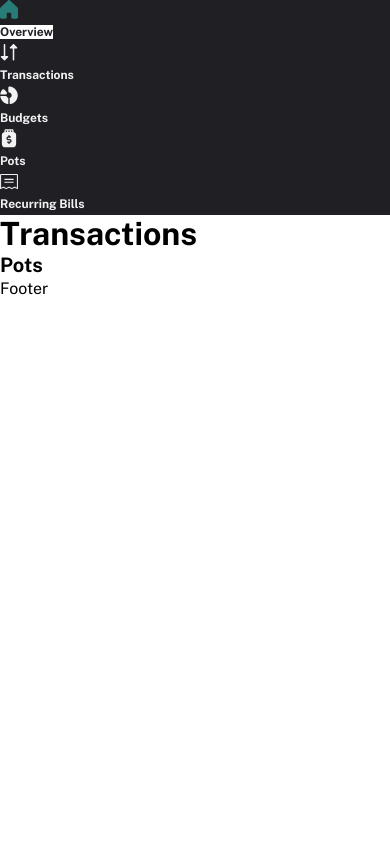
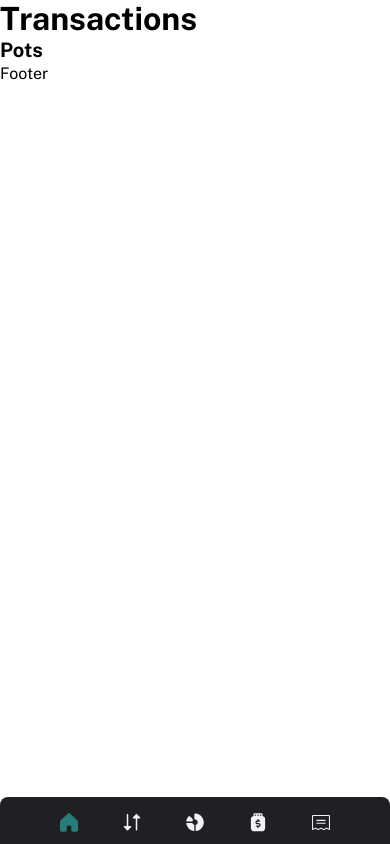
Before and after one commit to Arteque/financeapp0425, a React (Vite) app: page / in a window 390 px wide. Built offline with nearby package versions, Linux system fonts and the light colour scheme.

Commit message:
Nav Mobile

```diff
--- a/src/Components/Header/Header.module.scss
+++ b/src/Components/Header/Header.module.scss
@@ -1,3 +1,14 @@
+@use "../../Style/Variables/mixin";
+
 .header{
     background: var(--clr-grey-400);
+    position:fixed;
+    inset-block-end: 0;
+    inset-inline: 0;
+    border-radius: 8px 8px 0 0;
+    @include mixin.md{
+        inset-block-start: 0;
+        inset-inline-end: auto;
+        border-radius: 0 8px 8px 0;
+    }
 }
--- a/src/Components/Header/Navigation.jsx
+++ b/src/Components/Header/Navigation.jsx
@@ -3,9 +3,9 @@ import Class from "./Navigation.module.scss";
 const Navigation = () => {
   return (
     <nav>
-      <ul>
+      <ul className={Class.nav_ul}>
         <li>
-          <Link className={`${Class.link} ${Class.current}`} to="/">
+          <Link className={`${Class.link} current`} to="/">
             <span className={Class.icon}>
               <svg
 
@@ -20,7 +20,7 @@ const Navigation = () => {
                 />
               </svg>
             </span>
-            <span className="text">Overview</span>
+            <span className={Class.text}>Overview</span>
           </Link>
         </li>
         <li>
@@ -39,7 +39,7 @@ const Navigation = () => {
                 />
               </svg>
             </span>
-            <span className="text">Transactions</span>
+            <span className={Class.text}>Transactions</span>
           </Link>
         </li>
         <li>
@@ -58,7 +58,7 @@ const Navigation = () => {
                 />
               </svg>
             </span>
-            <span className="text">Budgets</span>
+            <span className={Class.text}>Budgets</span>
           </Link>
         </li>
         <li>
@@ -77,7 +77,7 @@ const Navigation = () => {
                 />
               </svg>
             </span>
-            <span className="text">Pots</span>
+            <span className={Class.text}>Pots</span>
           </Link>
         </li>
         <li>
@@ -96,7 +96,7 @@ const Navigation = () => {
                 />
               </svg>
             </span>
-            <span className="text">Recurring Bills</span>
+            <span className={Class.text}>Recurring Bills</span>
           </Link>
         </li>
       </ul>
--- a/src/Components/Header/Navigation.module.scss
+++ b/src/Components/Header/Navigation.module.scss
@@ -1,4 +1,11 @@
 @use '../../Style/Variables/mixin';
+
+.nav_ul{
+    display: flex;
+    justify-content: center;
+    padding-inline: 16px;
+    padding-block: 8px 0;
+}
 
 .link{
     font-size: 12px;
@@ -6,19 +13,22 @@
     line-height: 150%;
     color: var(--clr-grey-100);
     transition: all 0.3s;
-    &.current{
-        background: var(--clr-white-100);
-        color: var(--clr-grey-400);
-        .icon{
-            svg{
-                fill:var(--clr-second-green);
+    border-radius: 8px 8px 0 0;
+    .text{
+        display: none;
+    }
+    .icon{
+        display: block;
+        padding-inline: 22.5px;
+        padding-block: 8px 12px;
+        svg{
+            path{
+                width: 24px;
+                aspect-ratio: 1;
             }
         }
+    }
 
-        @include mixin.lg{
-            border-inline-start: 4px solid var(--clr-second-green);
-        }
-    }
     @include mixin.lg{
         font-size:1rem;
         display:flex;
--- a/src/Style/Style.scss
+++ b/src/Style/Style.scss
@@ -1,13 +1,16 @@
 @use "./Variables/mixin";
 @use "./Variables/vars";
 
-*, *::before, *::after{
-    margin:0;
-    padding:0;
-    box-sizing:border-box;
+*,
+*::before,
+*::after {
+  margin: 0;
+  padding: 0;
+  box-sizing: border-box;
 }
 
-html, body{
+html,
+body {
   scroll-behavior: smooth;
   font-family: var(--sans);
   font-weight: normal;
@@ -15,9 +18,20 @@ html, body{
   line-height: 150%;
 }
 
-a{
+a {
   text-decoration: none;
+  &.current {
+    background: var(--clr-white-100);
+    // color: var(--clr-grey-400);
+    svg {
+      fill: var(--clr-second-green);
     }
-ul[class]{
+
+    @include mixin.lg {
+      border-inline-start: 4px solid var(--clr-second-green);
+    }
+  }
+}
+ul[class] {
   list-style: none;
 }
```
Lines whose indentation alone changed are shown as unchanged.
